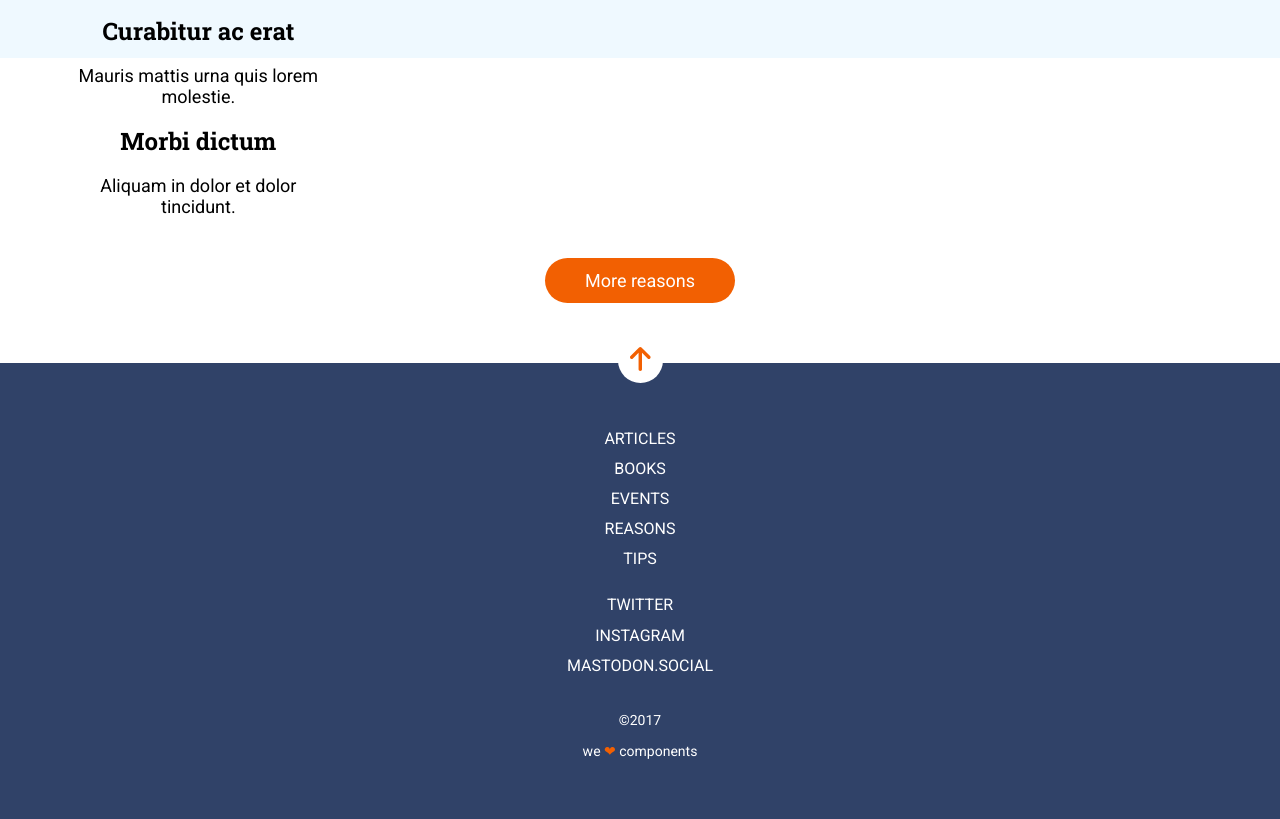
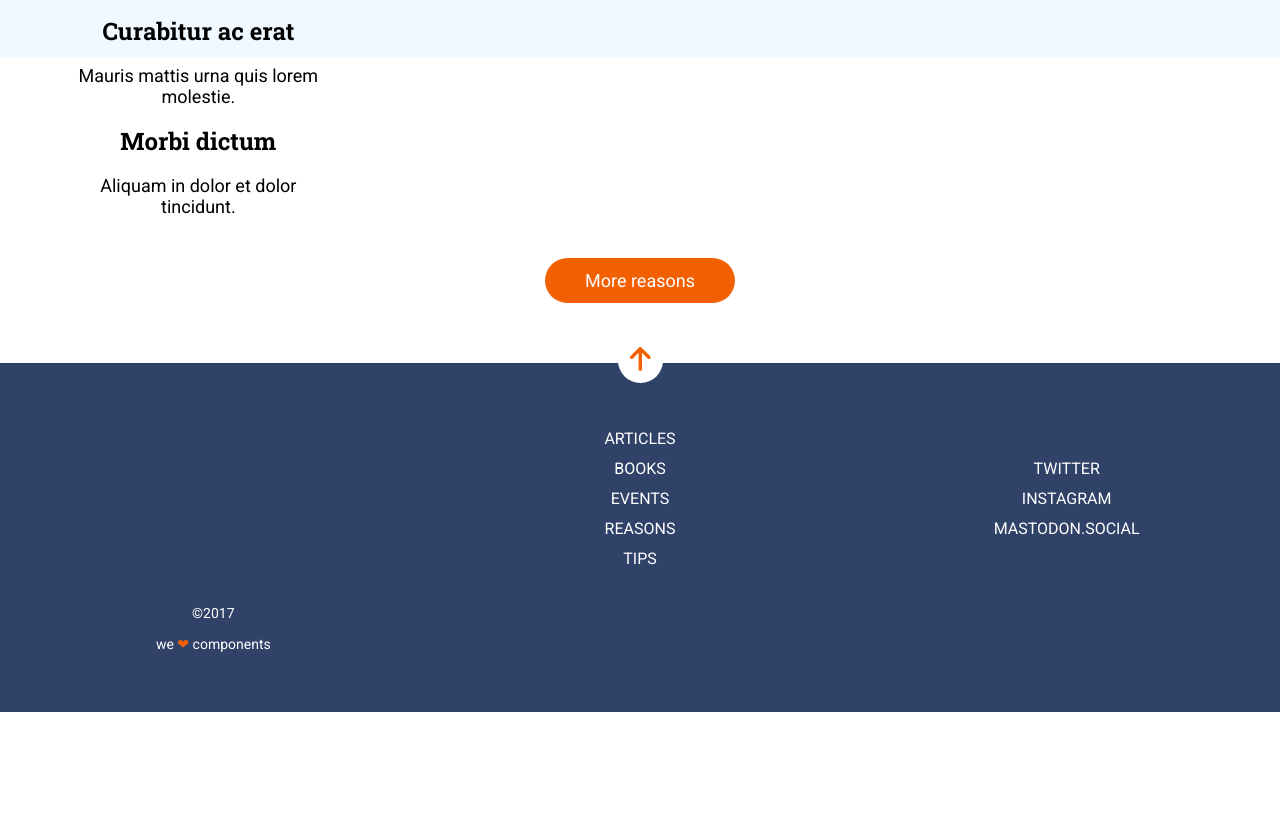
Before and after one commit to VictoriaDiro/f-m1-evaluacion-final-VictoriaDiro, a website: page public/index.html in a window 1280 px wide. Shown: the part 1182-2001 px from the top of the page. After the commit the page ends 1894 px from the top, so only its background shows below. Drawn offline with Linux system fonts and the light colour scheme.

Commit message:
insert grid y mediaquerie tablet footer

```diff
--- a/_src/assets/scss/layout/_footer.scss
+++ b/_src/assets/scss/layout/_footer.scss
@@ -24,6 +24,14 @@
 
 // Menu
 
+.footer__grid {
+    @media all and (min-width: 768px) {
+        display: grid;
+        grid-template-columns: 1fr 1fr 1fr;
+        grid-template-rows: 1fr;
+    }
+}
+
 .footer__menu {
     padding: 0;
     list-style: none;
@@ -36,6 +44,9 @@
     font-size: $font-size-s;
     text-transform: uppercase;
     line-height: 1.88;
+    @media all and (min-width: 768px) {
+        grid-column: 2 / 3;
+    }
 }
 
 // RRSS
@@ -52,9 +63,18 @@
     font-size: $font-size-s;
     text-transform: uppercase;
     line-height: 1.88;
+    @media all and (min-width: 768px) {
+        grid-column: 3 / 4;
+    }
 }
 
 // Copyright
+
+.footer__grid-copy {
+    @media all and (min-width: 768px) {
+        grid-column: 1 / 2;
+    }
+}
 
 .footer__copyrigth {
     padding: 15px;
--- a/public/index.html
+++ b/public/index.html
@@ -76,6 +76,7 @@
                         <img class="hero__button-up-img" src="/assets/images/ico-arrow.svg" alt="botón para pasar a la siguiente sección">
                     </button>
                 </div>
+                <div class="footer__grid">
                     <ul class="footer__menu">
                         <li class="footer__menu-item">Articles</li>
                         <li class="footer__menu-item">Books</li>
@@ -88,8 +89,11 @@
                         <li class="footer__rrss-item">Instagram</li>
                         <li class="footer__rrss-item">Mastodon.social</li>
                     </ul>
+                    <div class="footer__grid-copy">
                         <div class="footer__copyrigth">©2017</div>
                         <div class="footer__love">we <span class="heart">❤︎</span> components</div>
+                    </div>
+                </div>
             </footer>
         </div>
     </body>
```
Also changed, not shown: _src/templates/partials/_footer.html (+4 -1 lines), public/assets/css/main.css, 1 other file. Lines whose indentation alone changed are shown as unchanged.
